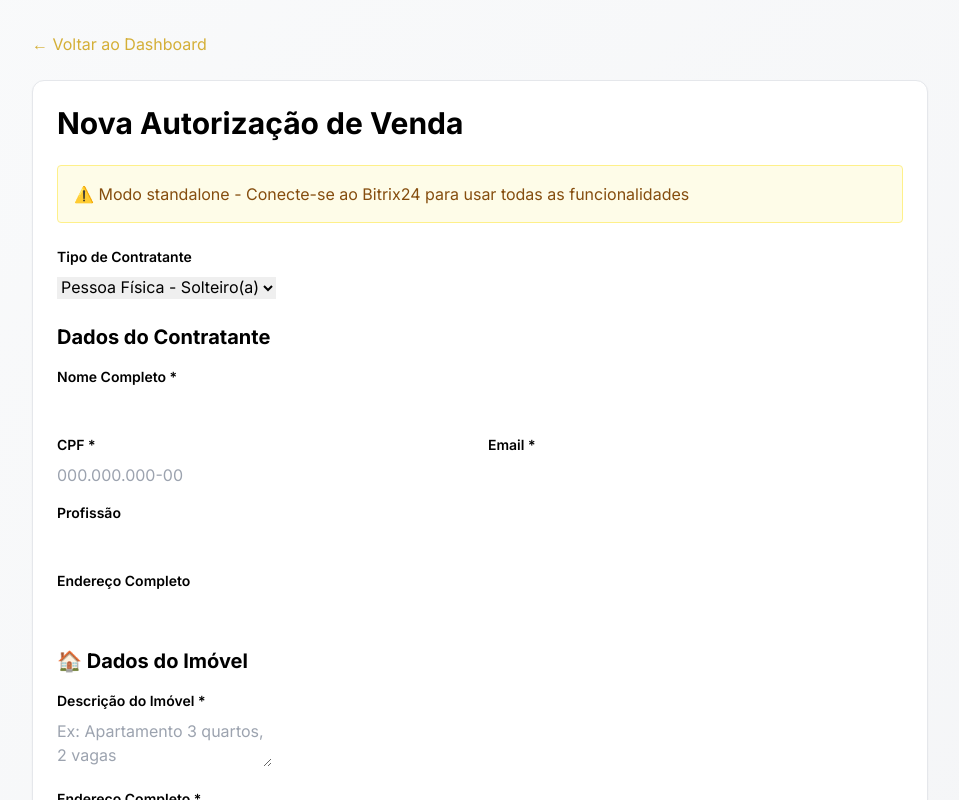
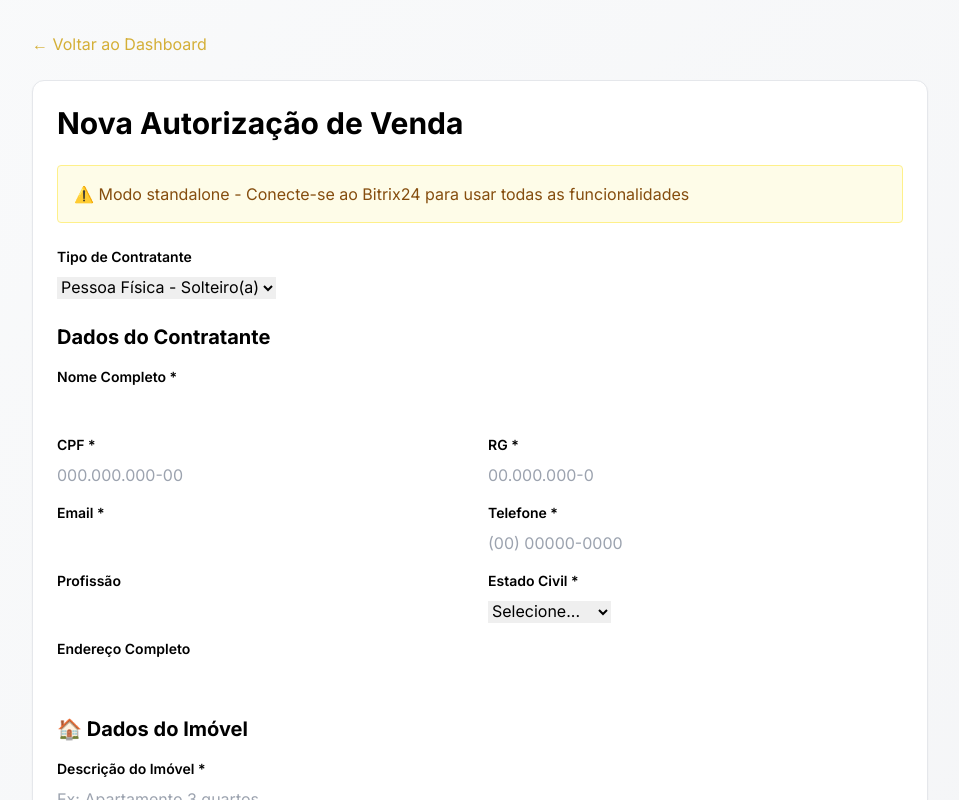
Before and after one commit to Merle-py/beehouse-pdf-app, a Next.js app: page /nova-autorizacao in a window 1280 px wide. Shown: the top 800 px of the page, without its empty margins (160-1119 px from the left). Built offline with nearby package versions, Linux system fonts and the light colour scheme.

Commit message:
feat: adiciona campos completos do contratante (RG, telefone, estado civil, regime)

```diff
--- a/app/nova-autorizacao/page.tsx
+++ b/app/nova-autorizacao/page.tsx
@@ -19,8 +19,12 @@ export default function NovaAutorizacaoPage() {
     const [contratante, setContratante] = useState({
         nome: '',
         cpf: '',
+        rg: '',
         email: '',
+        telefone: '',
         profissao: '',
+        estadoCivil: '',
+        regimeCasamento: '',
         endereco: ''
     });
 
@@ -169,6 +173,20 @@ export default function NovaAutorizacaoPage() {
                                 </div>
 
                                 <div>
+                                    <label className="block text-sm font-semibold mb-2">RG *</label>
+                                    <input
+                                        type="text"
+                                        value={contratante.rg}
+                                        onChange={(e) => setContratante({ ...contratante, rg: e.target.value })}
+                                        className="input"
+                                        placeholder="00.000.000-0"
+                                        required
+                                    />
+                                </div>
+                            </div>
+
+                            <div className="grid grid-cols-1 md:grid-cols-2 gap-4">
+                                <div>
                                     <label className="block text-sm font-semibold mb-2">Email *</label>
                                     <input
                                         type="email"
@@ -178,8 +196,21 @@ export default function NovaAutorizacaoPage() {
                                         required
                                     />
                                 </div>
+
+                                <div>
+                                    <label className="block text-sm font-semibold mb-2">Telefone *</label>
+                                    <input
+                                        type="tel"
+                                        value={contratante.telefone}
+                                        onChange={(e) => setContratante({ ...contratante, telefone: e.target.value })}
+                                        className="input"
+                                        placeholder="(00) 00000-0000"
+                                        required
+                                    />
+                                </div>
                             </div>
 
+                            <div className="grid grid-cols-1 md:grid-cols-2 gap-4">
                                 <div>
                                     <label className="block text-sm font-semibold mb-2">Profissão</label>
                                     <input
@@ -189,6 +220,43 @@ export default function NovaAutorizacaoPage() {
                                         className="input"
                                     />
                                 </div>
+
+                                <div>
+                                    <label className="block text-sm font-semibold mb-2">Estado Civil *</label>
+                                    <select
+                                        value={contratante.estadoCivil}
+                                        onChange={(e) => setContratante({ ...contratante, estadoCivil: e.target.value })}
+                                        className="input"
+                                        required
+                                    >
+                                        <option value="">Selecione...</option>
+                                        <option value="solteiro">Solteiro(a)</option>
+                                        <option value="casado">Casado(a)</option>
+                                        <option value="divorciado">Divorciado(a)</option>
+                                        <option value="viuvo">Viúvo(a)</option>
+                                        <option value="uniao-estavel">União Estável</option>
+                                    </select>
+                                </div>
+                            </div>
+
+                            {/* Regime de Casamento (apenas se casado) */}
+                            {(contratante.estadoCivil === 'casado' || authType === 'pf-casado') && (
+                                <div>
+                                    <label className="block text-sm font-semibold mb-2">Regime de Casamento *</label>
+                                    <select
+                                        value={contratante.regimeCasamento}
+                                        onChange={(e) => setContratante({ ...contratante, regimeCasamento: e.target.value })}
+                                        className="input"
+                                        required
+                                    >
+                                        <option value="">Selecione...</option>
+                                        <option value="comunhao-parcial">Comunhão Parcial de Bens</option>
+                                        <option value="comunhao-universal">Comunhão Universal de Bens</option>
+                                        <option value="separacao-total">Separação Total de Bens</option>
+                                        <option value="participacao-final">Participação Final nos Aquestos</option>
+                                    </select>
+                                </div>
+                            )}
 
                             <div>
                                 <label className="block text-sm font-semibold mb-2">Endereço Completo</label>
```
Lines whose indentation alone changed are shown as unchanged.
